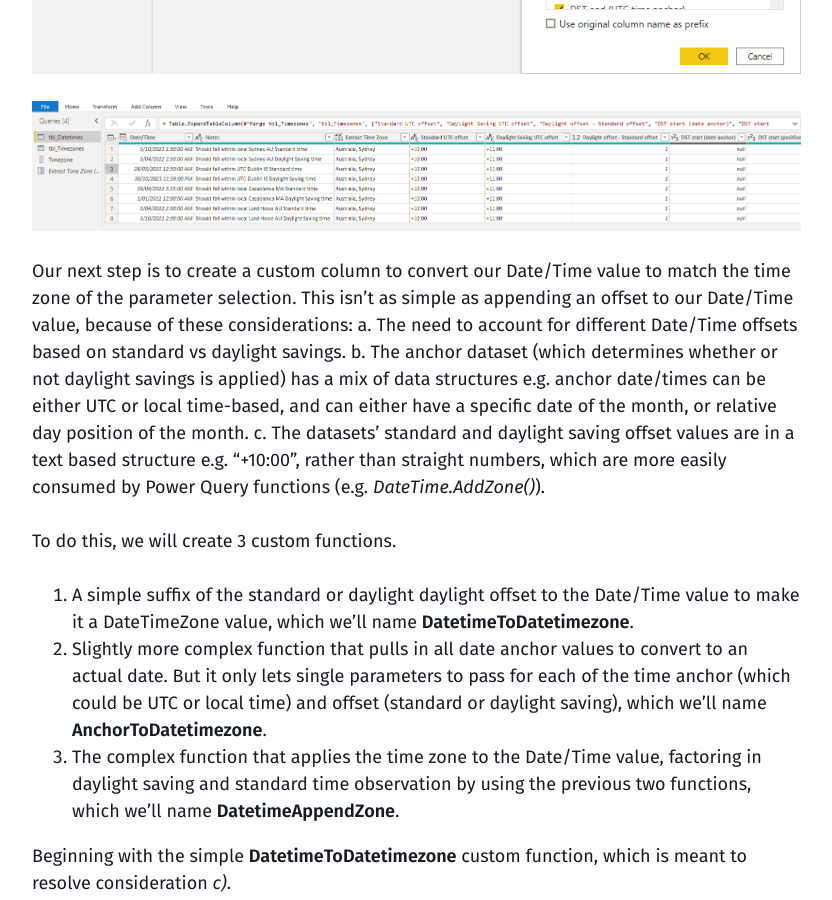
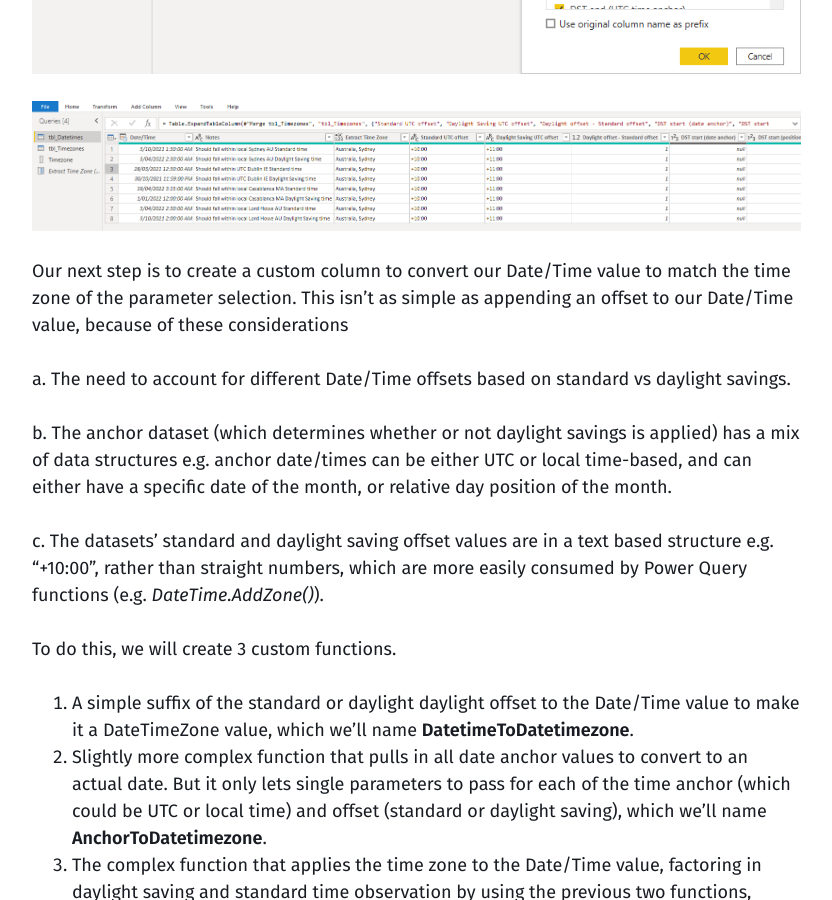
Before and after one commit to datamesse/blog, a Jekyll site: the page built from _posts/2021-02-06-allocate-timezone-dynamically-to-datetime-dataset.markdown, in a window 1280 px wide and 900 px high, scrolled down 7461 px. Shown: the whole window, without its empty margins (40-872 px from the left). Built offline with Jekyll 4.4.1, drawn with Linux system fonts in a browser that asks for light colours.

```diff
--- a/_posts/2021-02-06-allocate-timezone-dynamically-to-datetime-dataset.markdown
+++ b/_posts/2021-02-06-allocate-timezone-dynamically-to-datetime-dataset.markdown
@@ -80,11 +80,13 @@ Whilst expanding the merged table, we can prefix the column names, which may be
 
 ![Power Query expand merge queries Part B](https://github.com/datamesse/blog/blob/master/assets/images/blog/2021-02-06-allocate-timezone-dynamically-to-datetime-dataset/15.png?raw=true)
 
-Our next step is to create a custom column to convert our Date/Time value to match the time zone of the parameter selection.
-This isn't as simple as appending an offset to our Date/Time value, because of these considerations:
- a. The need to account for different Date/Time offsets based on standard vs daylight savings.
- b. The anchor dataset (which determines whether or not daylight savings is applied) has a mix of data structures e.g. anchor date/times can be either UTC or local time-based, and can either have a specific date of the month, or relative day position of the month.
- c. The datasets' standard and daylight saving offset values are in a text based structure e.g. "+10:00", rather than straight numbers, which are more easily consumed by Power Query functions (e.g. *DateTime.AddZone()*).
+Our next step is to create a custom column to convert our Date/Time value to match the time zone of the parameter selection. This isn't as simple as appending an offset to our Date/Time value, because of these considerations
+
+a. The need to account for different Date/Time offsets based on standard vs daylight savings.
+
+b. The anchor dataset (which determines whether or not daylight savings is applied) has a mix of data structures e.g. anchor date/times can be either UTC or local time-based, and can either have a specific date of the month, or relative day position of the month.
+
+c. The datasets' standard and daylight saving offset values are in a text based structure e.g. "+10:00", rather than straight numbers, which are more easily consumed by Power Query functions (e.g. *DateTime.AddZone()*).
 
 To do this, we will create 3 custom functions.
 1. A simple suffix of the standard or daylight daylight offset to the Date/Time value to make it a DateTimeZone value, which we'll name **DatetimeToDatetimezone**.
```
